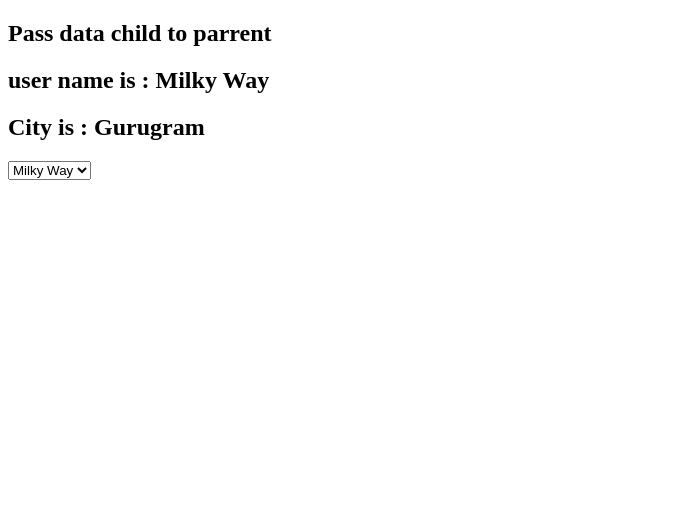
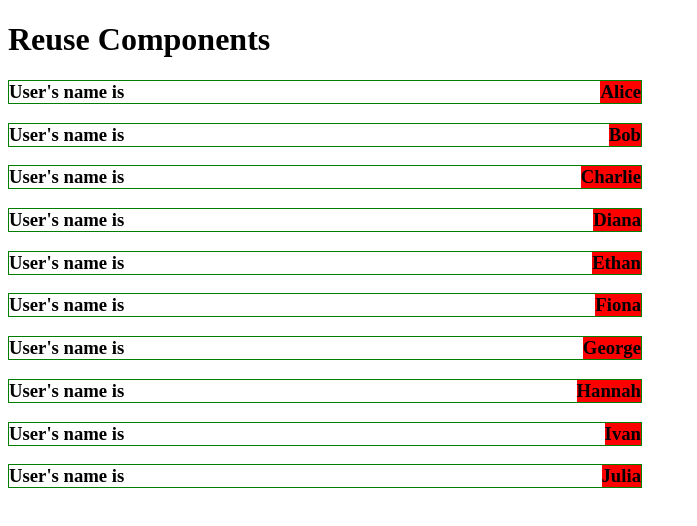
Before and after one commit to DevoScientist/Angular-Routing, an Angular app: page / in a window 1280 px wide. Shown: the top 526 px of the page, without its empty margins (0-697 px from the left). Built offline with nearby package versions, Linux system fonts and the light colour scheme.

Commit message:
reuse coponents learned

```diff
--- a/src/app/app.component.html
+++ b/src/app/app.component.html
@@ -1,12 +1,12 @@
 <!-- <app-header/>
 <router-outlet /> -->
 
-<h2>Pass data child to parrent</h2>
+<!-- <h2>Pass data child to parrent</h2> -->
 
 
 <!-- //Static data passing...
 <app-parrent-child user="Milky way"></app-parrent-child> -->
-
+<!--
 <app-parrent-child [user]="selectedUser.value" city="Gurugram"></app-parrent-child>
 
 
@@ -15,4 +15,12 @@
     <option value="Sam ">Sam</option>
     <option value="Peter">Peter</option>
     <option value="Tony">Tony</option>
-</select>
+</select> -->
+
+<h1>Reuse Components</h1>
+
+@for (user of users; track $index) {
+    <div>
+        <app-reuse-user [user] = "user"></app-reuse-user>
+    </div>
+}
--- a/src/app/app.component.ts
+++ b/src/app/app.component.ts
@@ -1,19 +1,15 @@
 import { Component } from '@angular/core';
-import { RouterOutlet } from '@angular/router';
-import { HeaderComponent } from "./header/header.component";
-import { ParrentChildComponent } from "./parrent-child/parrent-child.component";
+import { ReuseUserComponent } from "./reuse-user/reuse-user.component";
 
 @Component({
   selector: 'app-root',
-  imports: [RouterOutlet, HeaderComponent, ParrentChildComponent],
+  imports: [ReuseUserComponent],
   templateUrl: './app.component.html',
   styleUrl: './app.component.css'
 })
 export class AppComponent {
-  userName = ''
 
-  onUserChange(val:string){
-    // this.userName=val
-  }
+  users = ["Alice", "Bob", "Charlie", "Diana", "Ethan", "Fiona", "George", "Hannah", "Ivan", "Julia"];
+
 
 }
--- /dev/null
+++ b/src/app/reuse-user/reuse-user.component.css
@@ -0,0 +1,11 @@
+h3{
+    border: 1px solid green;
+    width: 50%;
+    display:flex;
+    justify-content: space-between;
+}
+
+span{
+    background-color: red;
+    display:inline-block
+}
--- /dev/null
+++ b/src/app/reuse-user/reuse-user.component.html
@@ -0,0 +1,3 @@
+<!-- passed user in the child component form the app.component(parrent) -->
+
+<h3>User's name is <span>{{user}}</span></h3>
```
Also changed, not shown: src/app/reuse-user/reuse-user.component.ts (added, +13 -0 lines), 1 other file (tests, documents, lock files or other folders).
